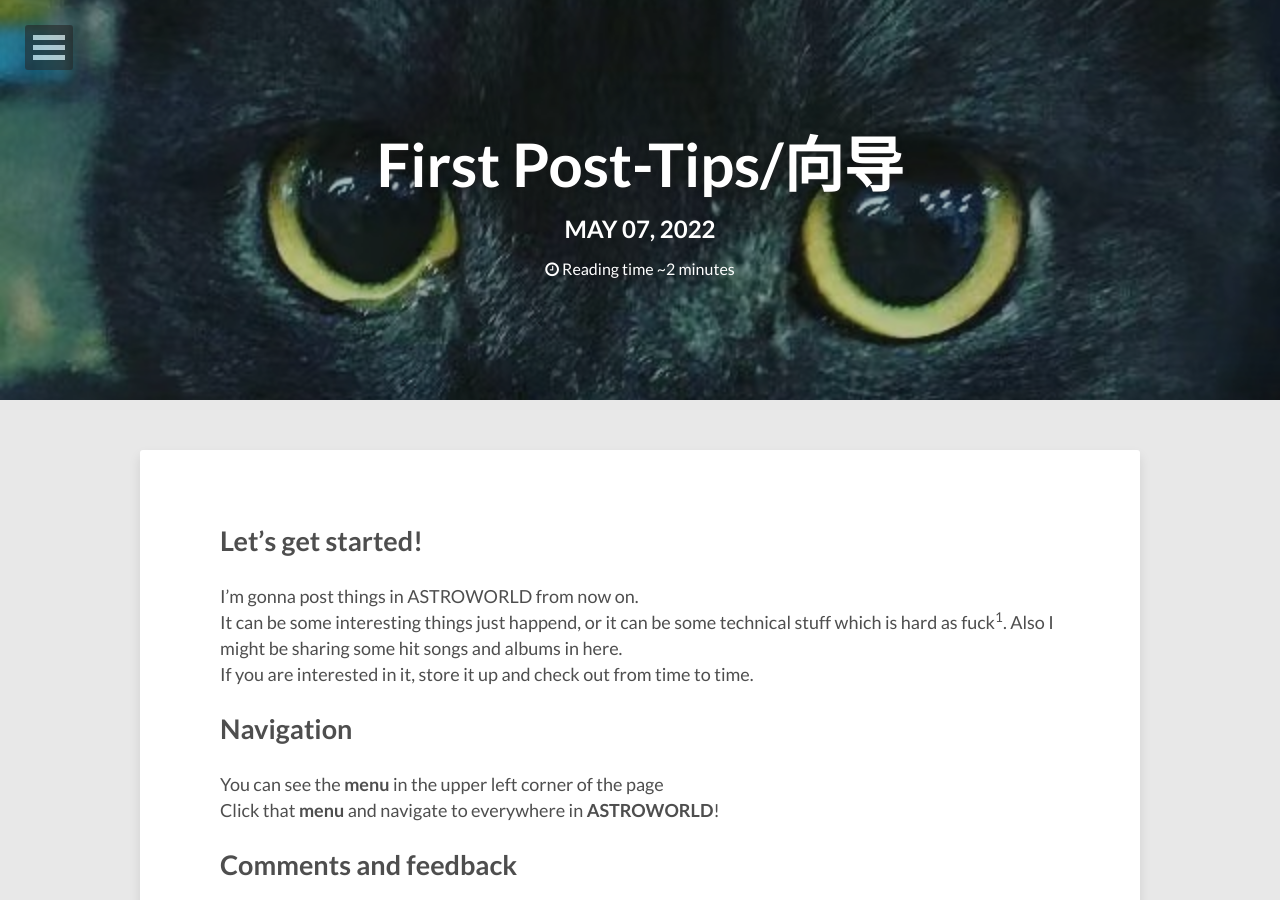
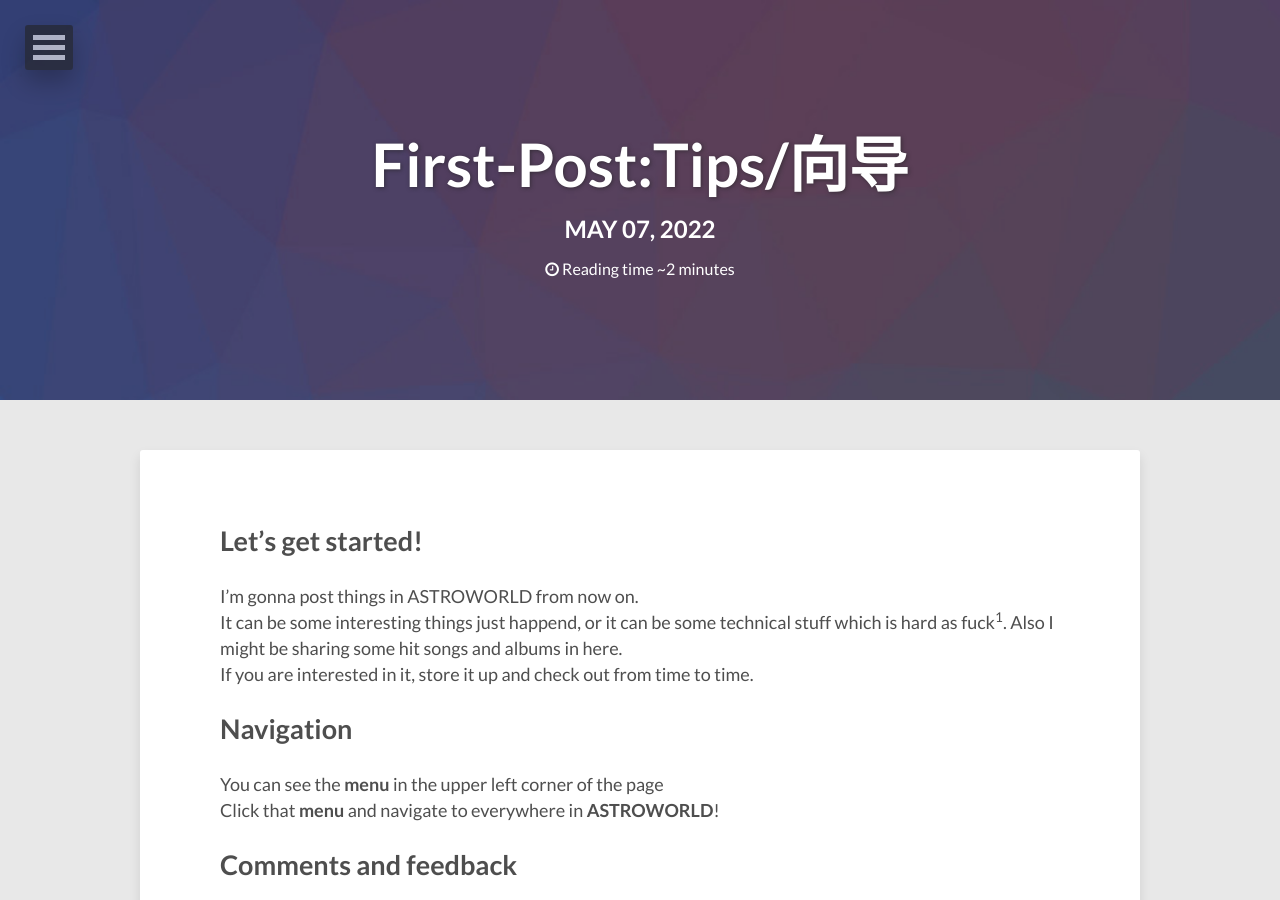
Before and after one commit to lucameng/lucameng.github.io, a Jekyll site: the page built from _posts/2022-05-07-post-test.md, in a window 1280 px wide and 900 px high. Built offline with Jekyll 4.4.1, drawn with Linux system fonts in a browser that asks for light colours.

Commit message:
add Tips and profile image

```diff
--- a/_posts/2022-05-07-post-test.md
+++ b/_posts/2022-05-07-post-test.md
@@ -1,12 +1,12 @@
 ---
 layout: post
-title: First Post-Tips/向导
+title: First-Post:Tips/向导
 description: "This post aims to test the feasibility of posting and give yall some tips of ASTROWORLD."
 modified: 2022-05-07
 tags: [Tips]
 image:
   path: /images/abstract-6.jpg
-  feature: blackcat.jpg
+  feature: abstract-6.jpg
 ---
 
 ## Let's get started!
--- a/index.html
+++ b/index.html
@@ -12,9 +12,9 @@ image:
 <article class="hentry">
   <header>
     {% if post.image.feature %}
-      <div class="entry-image-index">
+      <!-- div class="entry-image-index">
         <a href="{{ site.url }}{{ post.url }}" title="{{ post.title }}"><img src="{{ site.url }}/images/{{ post.image.feature }}" alt="{{ post.title }}"></a>
-      </div><!-- /.entry-image -->
+      </div --><!-- /.entry-image -->
     {% endif %}
     <div class="entry-meta">
       <span class="entry-date date published updated"><time datetime="{{ post.date | date_to_xmlschema }}"><a href="{{ site.url }}{{ post.url }}">{{ post.date | date: "%B %d, %Y" }}</a></time></span><span class="author vcard"><span class="fn"><a href="{{ site.url }}/about/" title="About {{ site.owner.name }}">{{ site.owner.name }}</a></span></span>
```
Also changed, not shown: _posts/2022-05-07-脚本入门.md (+1 -0 lines).
